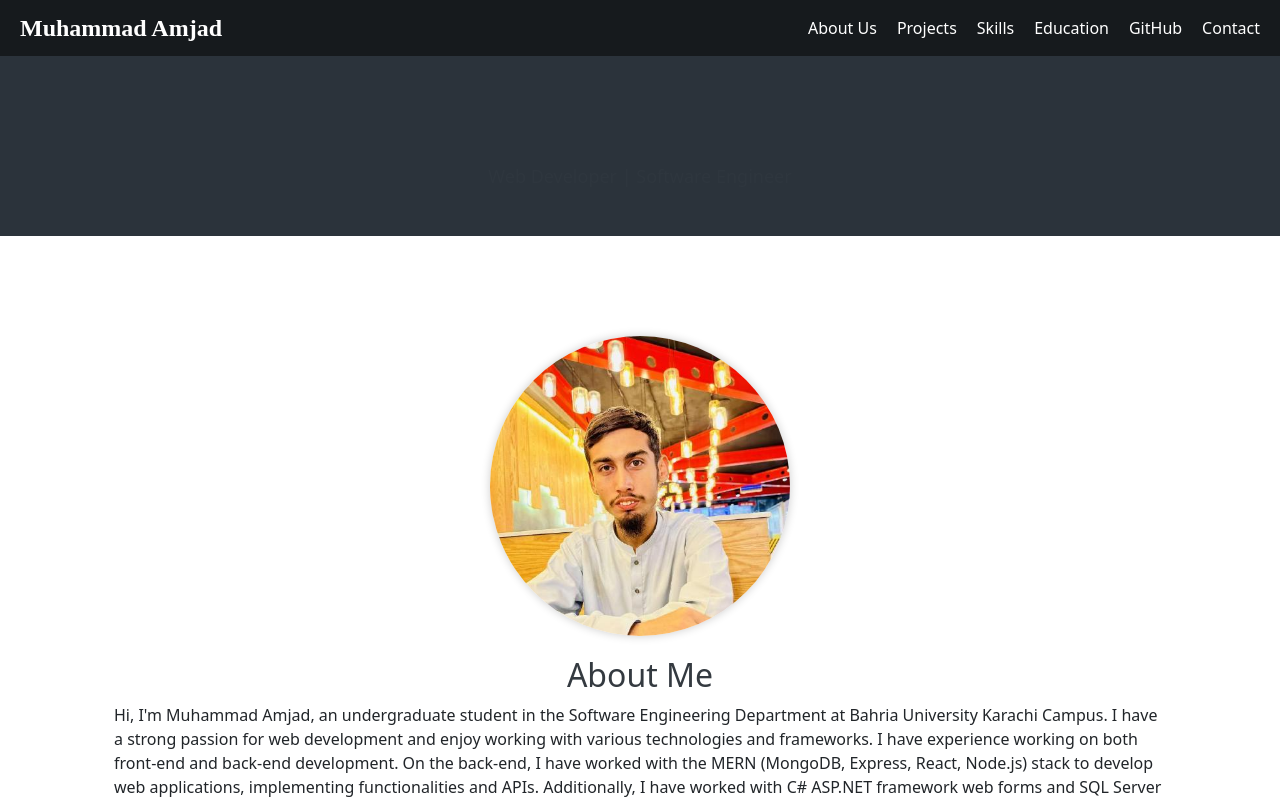
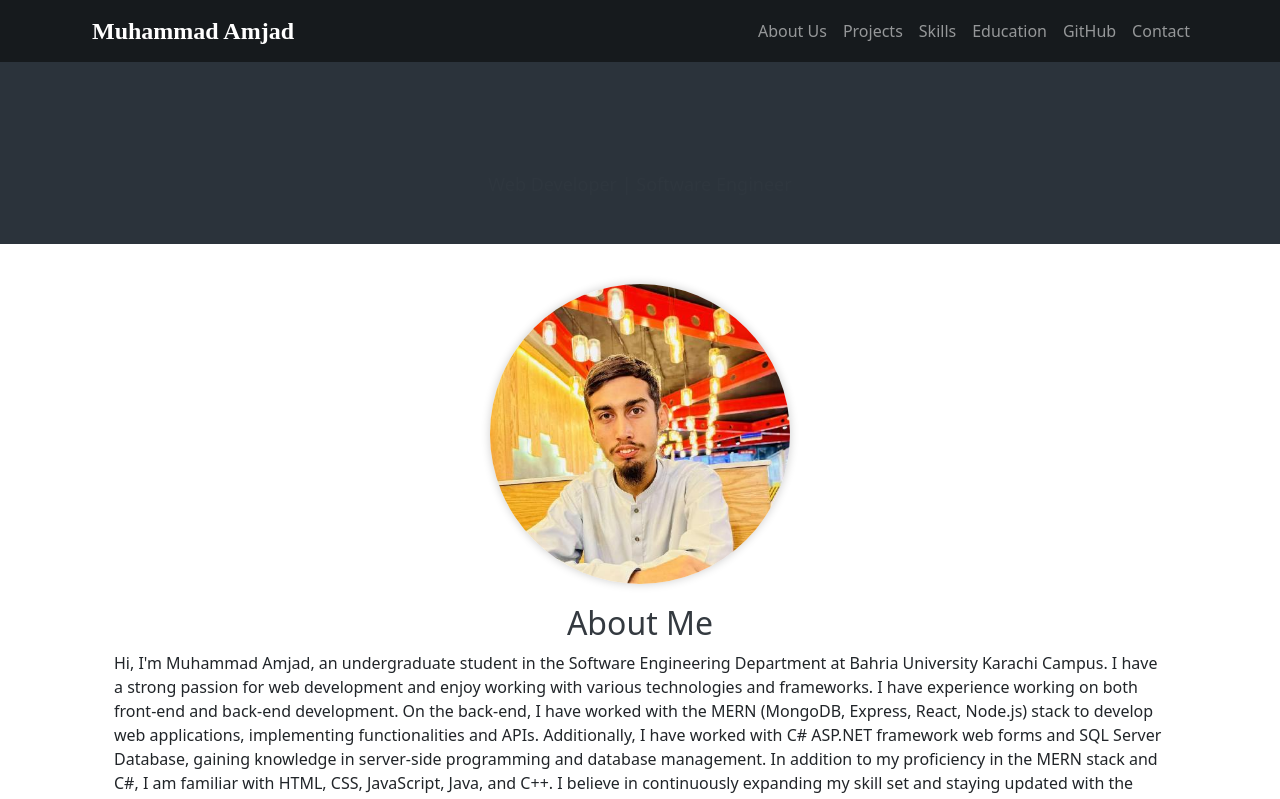
Before and after one commit to amjad5azx/MyPortfolio, a React (Create React App) app: page / in a window 1280 px wide. Shown: the top 799 px of the page. Built offline with nearby package versions, Linux system fonts and the light colour scheme.

Commit message:
commit 6

```diff
--- a/src/Components/App.css
+++ b/src/Components/App.css
@@ -128,9 +128,7 @@
       box-shadow: 0 0 10px rgba(0, 0, 0, 0.2);
     }
 
-    .container {
-      margin-top: 40px;
-    }
+
 
     h2 {
       color: #343a40;
--- a/src/Components/App.jsx
+++ b/src/Components/App.jsx
@@ -10,9 +10,11 @@ import 'bootstrap/dist/css/bootstrap.css';
 function App() {
   return (
     <div>
-      <Navbar />
+
 
       <header>
+      <Navbar />
+      <br/><br/>
         <div className="container">
           <br /><br /><br />
           <h1 className="animated-header">Muhammad Amjad</h1>
--- a/src/Components/Navbar.jsx
+++ b/src/Components/Navbar.jsx
@@ -1,21 +1,42 @@
 import React from 'react';
-import './App.css';
+
 
 const Navbar = () => {
   return (
-    <nav className="main_navbar">
-      <div className="name">
-        <a href="#about">Muhammad Amjad</a>
-      </div>
-      <ul>
-        <li><a href="#about">About Us</a></li>
-        <li><a href="#projects">Projects</a></li>
-        <li><a href="#skills">Skills</a></li>
-        <li><a href="#education">Education</a></li>
-        <li><a href="#github">GitHub</a></li>
-        <li><a href="#contact">Contact</a></li>
+    <nav className="navbar navbar-expand-lg navbar-dark" style={{ backgroundColor: "hsl(210, 15%, 10%)",position:"fixed",width:"100%" }}>
+  <div className="container">
+    <div className="d-flex justify-content-start">
+      <a className="navbar-brand" style={{ color: "#fff", textDecoration: "none", padding: "5px 10px", fontSize: "x-large", fontWeight: "bold", fontFamily: "Times New Roman, serif" }} href="#about">Muhammad Amjad</a>
+    </div>
+    <button className="navbar-toggler" type="button" data-toggle="collapse" data-target="#navbarNav"
+      aria-controls="navbarNav" aria-expanded="false" aria-label="Toggle navigation">
+      <span className="navbar-toggler-icon"></span>
+    </button>
+    <div className="collapse navbar-collapse justify-content-end" id="navbarNav">
+      <ul className="navbar-nav">
+        <li className="nav-item">
+          <a className="nav-link" href="#about">About Us</a>
+        </li>
+        <li className="nav-item">
+          <a className="nav-link" href="#projects">Projects</a>
+        </li>
+        <li className="nav-item">
+          <a className="nav-link" href="#skills">Skills</a>
+        </li>
+        <li className="nav-item">
+          <a className="nav-link" href="#education">Education</a>
+        </li>
+        <li className="nav-item">
+          <a className="nav-link" href="#github">GitHub</a>
+        </li>
+        <li className="nav-item">
+          <a className="nav-link" href="#contact">Contact</a>
+        </li>
       </ul>
-    </nav>
+    </div>
+  </div>
+</nav>
+
   );
 };
 
```
